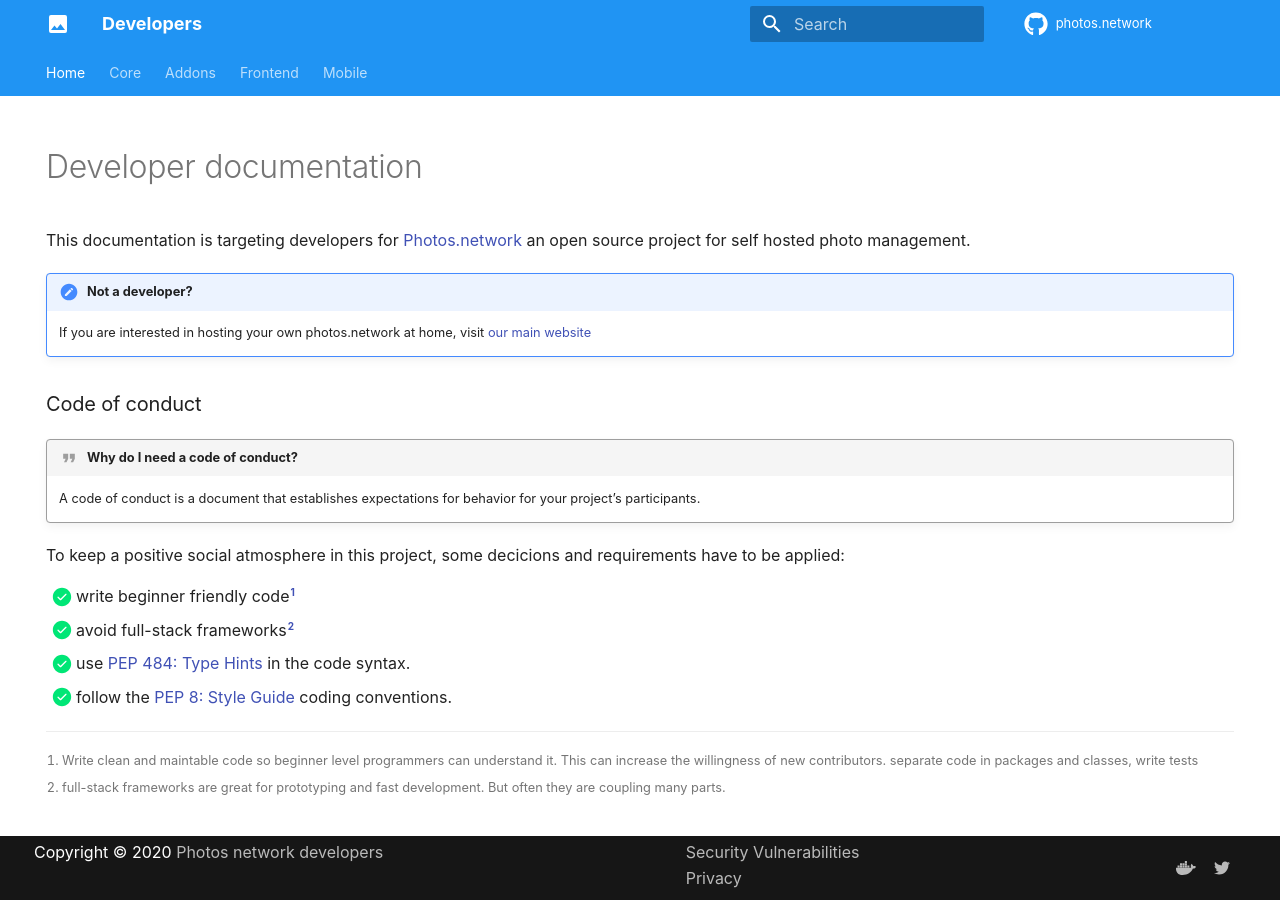
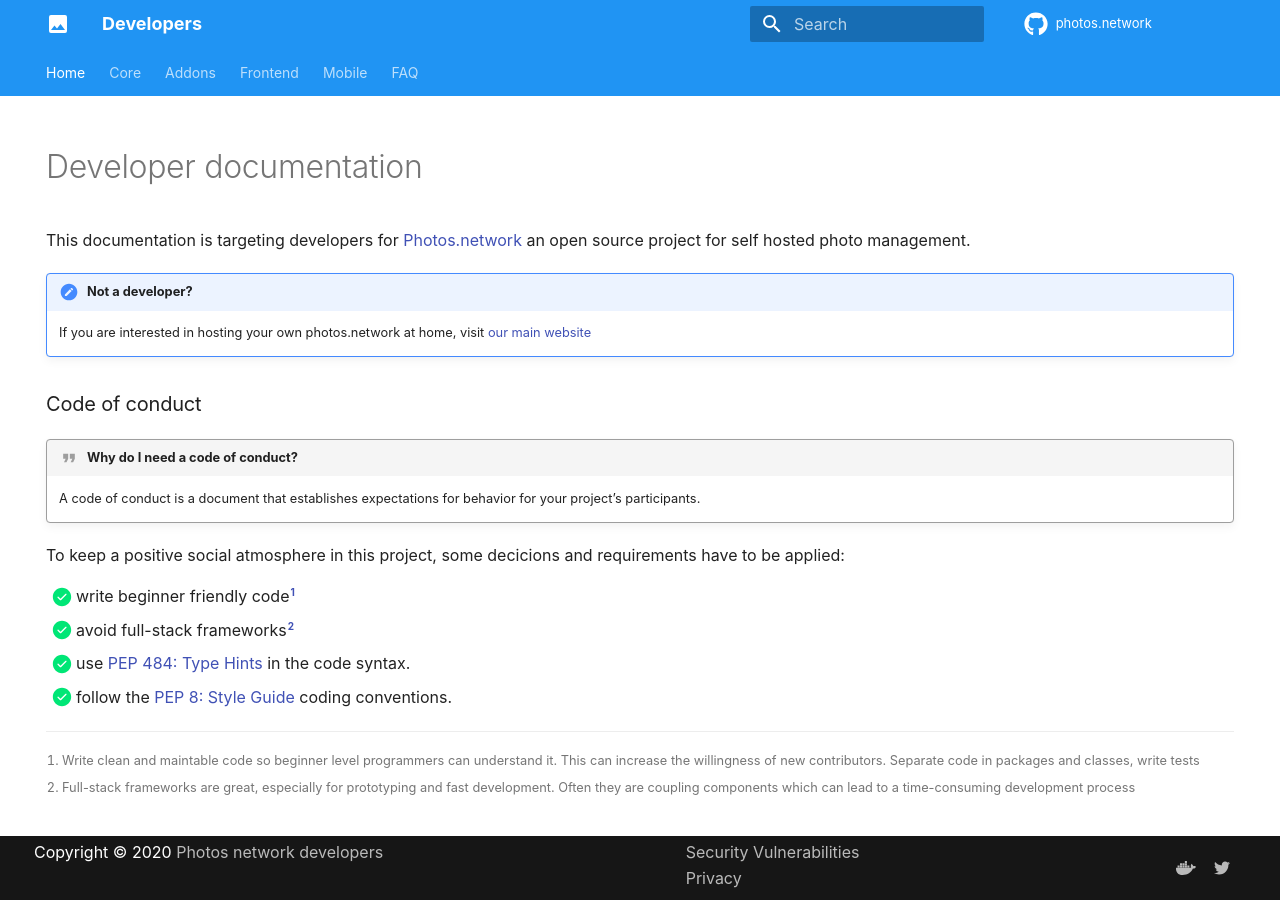
Before and after one commit to photos-network/developers.photos.network, an MkDocs documentation site: the page built from docs/index.md, in a window 1280 px wide. Built offline with MkDocs 1.6.1 and Material for MkDocs 9.7.7, drawn with Linux system fonts in a browser that asks for light colours; comment, search, counter and statistics services are not loaded.

```diff
--- a/docs/index.md
+++ b/docs/index.md
@@ -23,6 +23,7 @@ To keep a positive social atmosphere in this project, some decicions and require
 - [x] use [PEP 484: Type Hints](https://www.python.org/dev/peps/pep-0484/) in the code syntax.
 - [x] follow the [PEP 8: Style Guide](https://www.python.org/dev/peps/pep-0008/) coding conventions.
 
-[^1]: Write clean and maintable code so beginner level programmers can understand it. This can increase the willingness of new contributors.
-separate code in packages and classes, write tests
-[^2]: full-stack frameworks are great for prototyping and fast development. But often they are coupling many parts.
+[^1]: Write clean and maintable code so beginner level programmers can understand it.
+This can increase the willingness of new contributors.
+Separate code in packages and classes, write tests
+[^2]: Full-stack frameworks are great, especially for prototyping and fast development. Often they are coupling components which can lead to a time-consuming development process
--- a/mkdocs.yml
+++ b/mkdocs.yml
@@ -42,6 +42,8 @@ nav:
 #  - 'Supervisor': 'supervisor/index.md'
   - 'Core':
       - 'Getting started': 'core/index.md'
+      - 'Structure': 'core/structure.md'
+      - 'Environment': 'core/env.md'
   - 'Addons':
       - 'Create an addon': 'addons/index.md'
       - 'api': 'addons/api.md'
@@ -53,6 +55,7 @@ nav:
       - 'General': 'mobile/index.md'
       - 'Android': 'mobile/android/index.md'
       - 'iOS': 'mobile/ios/index.md'
+  - 'FAQ': 'faq.md'
 
 # Theme
 theme:
```
Also changed, not shown: docs/addons/places365.md (+3 -3 lines), docs/core/env.md (added, +22 -0 lines), docs/core/index.md (+0 -20 lines), docs/core/structure.md (added, +38 -0 lines), docs/faq.md (added, +31 -0 lines).
